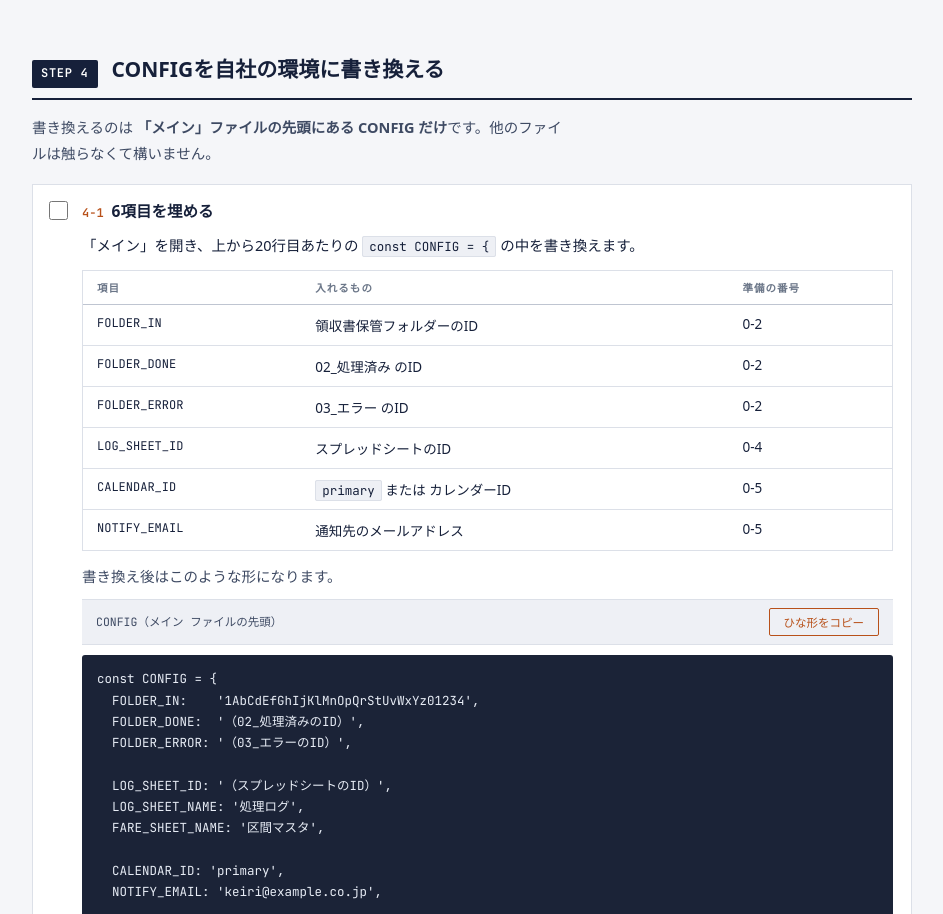
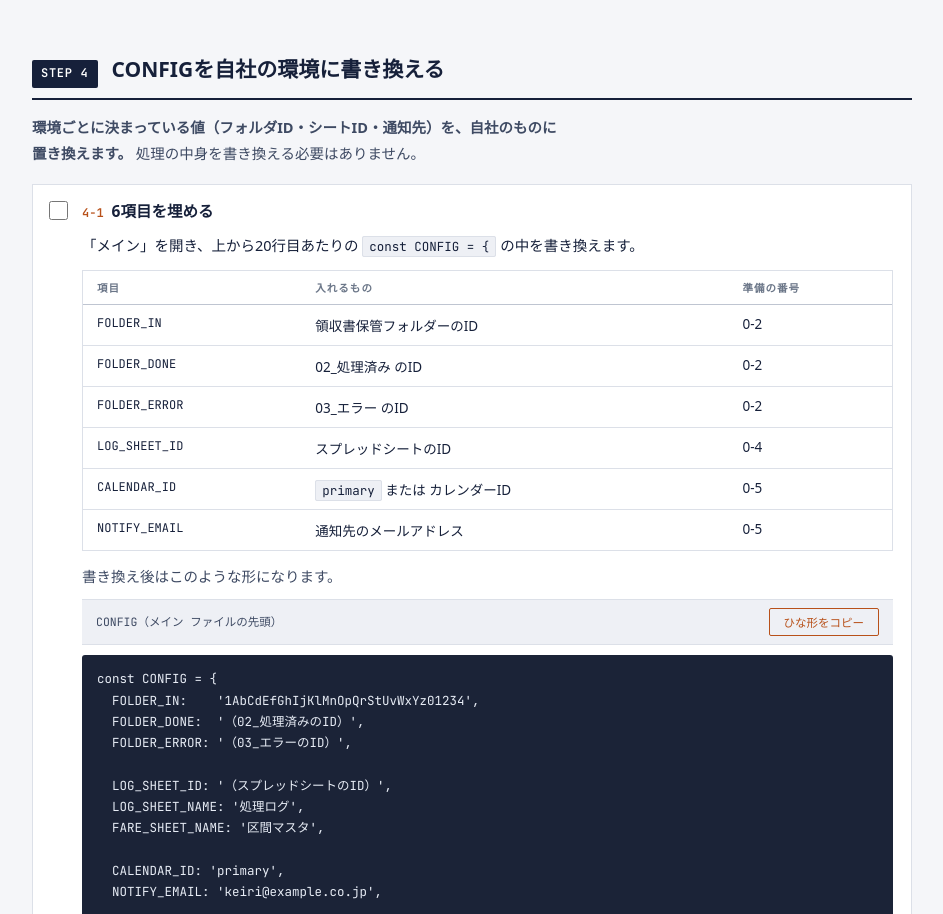
Before and after one commit to ktamura-art/gas-expense-setup-guide, a plain HTML site: page index.html in a window 1280 px wide. Shown: the part 8090-9004 px from the top of the page, without its empty margins (168-1111 px from the left). Drawn offline with Linux system fonts and the light colour scheme; a web font is replaced by a local one.

Commit message:
Clarify STEP 4 lead sentence

```diff
--- a/index.html
+++ b/index.html
@@ -2434,7 +2434,8 @@ function getOrCreateLabel_(name) {
 <section class="phase" id="p4">
   <div class="phase-head"><span class="phase-num">STEP 4</span><h2>CONFIGを自社の環境に書き換える</h2></div>
   <p class="phase-note">
-    書き換えるのは <strong>「メイン」ファイルの先頭にある CONFIG だけ</strong>です。他のファイルは触らなくて構いません。
+    <strong>環境ごとに決まっている値（フォルダID・シートID・通知先）を、自社のものに置き換えます。</strong>
+    処理の中身を書き換える必要はありません。
   </p>
 
   <div class="step">
```
